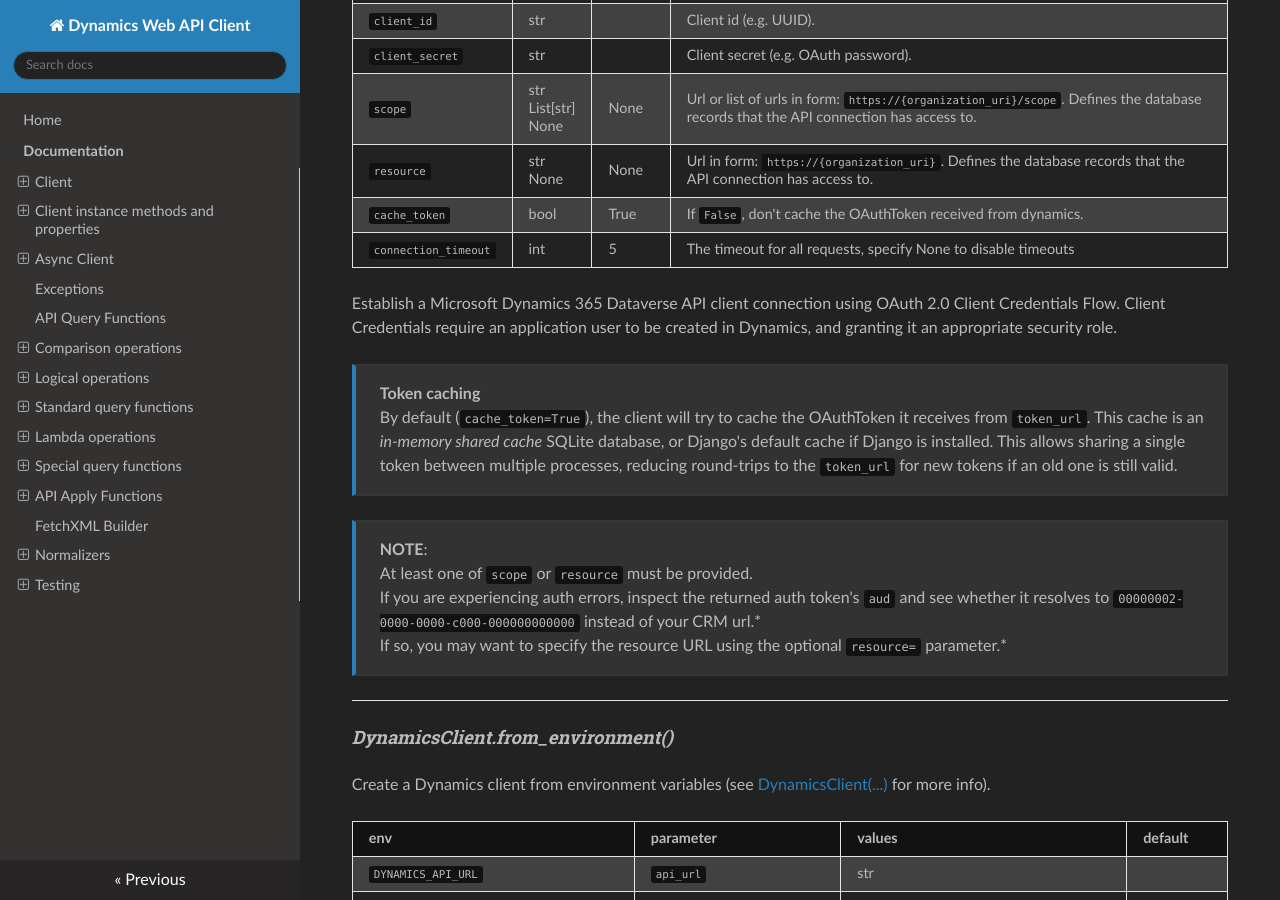
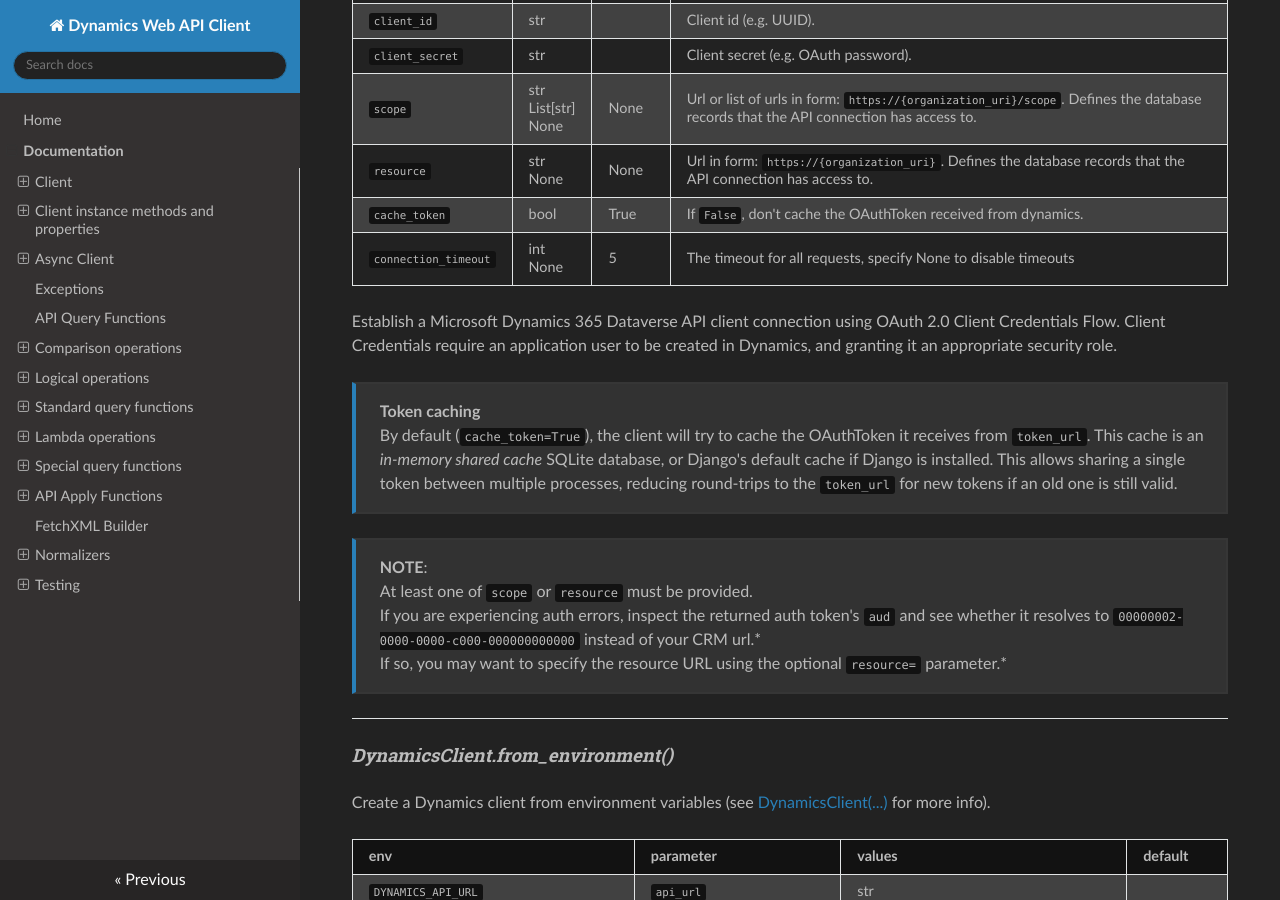
Before and after one commit to MrThearMan/dynamics-client, an MkDocs documentation site: the page built from docs/docs.md, in a window 1280 px wide and 900 px high, scrolled down 457 px. Built offline with MkDocs 1.6.1, drawn with Linux system fonts in a browser that asks for light colours; nearby versions of some CDN libraries; a script that is not in the unit is left out.

Commit message:
Update docs

```diff
--- a/docs/docs.md
+++ b/docs/docs.md
@@ -17,7 +17,7 @@ from dynamics import DynamicsClient
 | `scope`                | str<br>List[str]<br>None | None    | Url or list of urls in form: `https://{organization_uri}/scope`. Defines the database records that the API connection has access to. |
 | `resource`             | str<br>None              | None    | Url in form: `https://{organization_uri}`. Defines the database records that the API connection has access to.                       |
 | `cache_token`          | bool                     | True    | If `False`, don't cache the OAuthToken received from dynamics.                                                                       |
-| `connection_timeout`   | int                      | 5       |  The timeout for all requests, specify None to disable timeouts                                                                      |
+| `connection_timeout`   | int<br/>None             | 5       |  The timeout for all requests, specify None to disable timeouts                                                                      |
 
 Establish a Microsoft Dynamics 365 Dataverse API client connection
 using OAuth 2.0 Client Credentials Flow. Client Credentials require an application user to be
```
